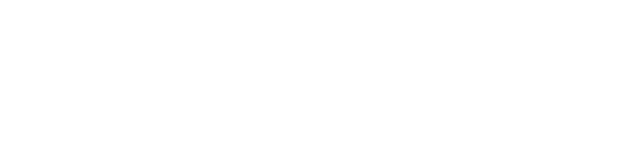
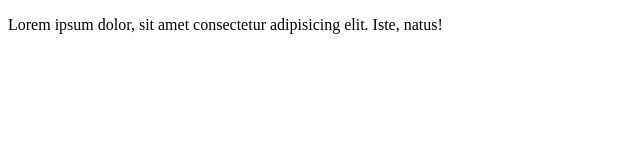
Before and after one commit to render2web/test-repositorio, a plain HTML site: page index.html in a window 1280 px wide. Shown: the whole page, without its empty margins (0-640 px from the left). Drawn offline with Linux system fonts and the light colour scheme.

Commit message:
Agregado DIV contenedor

```diff
--- a/index.html
+++ b/index.html
@@ -7,5 +7,12 @@
 </head>
 <body>
 
+    <!--DIV CONTENEDOR 1-->
+    <div class="container">
+        <div class="row">
+            <p>Lorem ipsum dolor, sit amet consectetur adipisicing elit. Iste, natus!</p>
+        </div>
+    </div>
+
 </body>
 </html>
```
